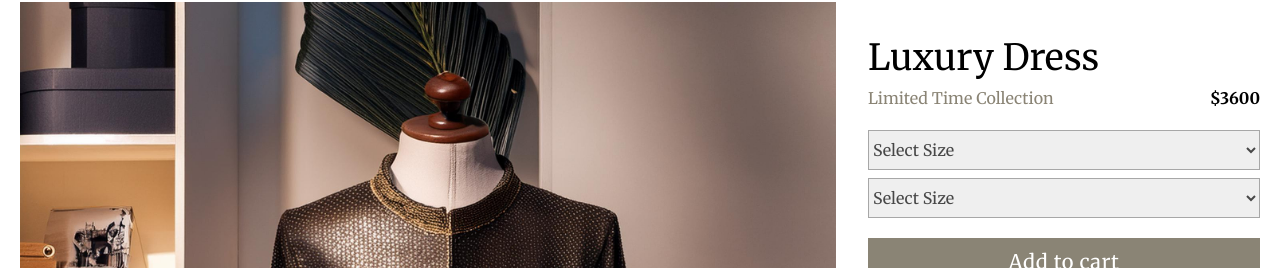
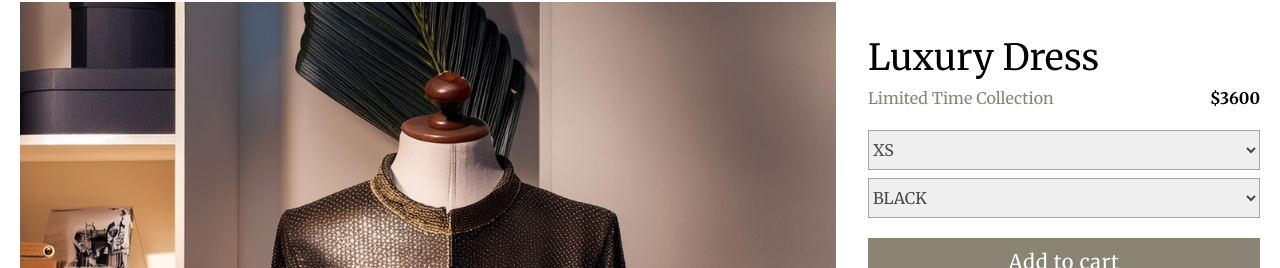
Before and after one commit to richardBoyer917/Fashion-eCommerce-Shop-in-React, a React (Vite) app: page /product/1 in a window 1280 px wide. Shown: the part 70-338 px from the top of the page. Built offline with nearby package versions, Linux system fonts and the light colour scheme; data requests are answered from the project's data file.

Commit message:
select input wrapper HOC design pattern implemented

```diff
--- a/src/components/StandardSelectInput.tsx
+++ b/src/components/StandardSelectInput.tsx
@@ -1,12 +1,22 @@
-const StandardSelectInput = () => {
+import { nanoid } from "nanoid";
+
+interface ISelectElement {
+  id: number;
+  value: string;
+}
+
+const StandardSelectInput = ({
+  selectList,
+}: {
+  selectList: ISelectElement[];
+}) => {
   return (
     <select className="w-full py-2 border-black/30 border text-black/70 outline-none">
-        <option value="0">Select Size</option>
-        <option value="1">Small</option>
-        <option value="2">Medium</option>
-        <option value="3">Large</option>
-        <option value="4">Extra Large</option>
+      {selectList &&
+        selectList.map((element: ISelectElement) => (
+          <option key={nanoid()} value={element.id}>{element.value}</option>
+        ))}
     </select>
-  )
-}
-export default StandardSelectInput
+  );
+};
+export default StandardSelectInput;
--- a/src/features/cart/cartSlice.tsx
+++ b/src/features/cart/cartSlice.tsx
@@ -14,11 +14,35 @@ export const cartSlice = createSlice({
   initialState,
   reducers: {
     addProductToTheCart: (state, action: PayloadAction<ProductInCart>) => {
-      state.productsInCart.push(action.payload);
+      const product = state.productsInCart.find(
+        (product) => product.id === action.payload.id
+      );
+      if (product) {
+        state.productsInCart = state.productsInCart.map((product) => {
+          if (product.id === action.payload.id) {
+            return {
+              ...product,
+              quantity: product.quantity + 1,
+            };
+          }
+          return product;
+        });
+      } else {
+        state.productsInCart.push(action.payload);
+      }
+    },
+    removeProductFromTheCart: (
+      state,
+      action: PayloadAction<{ id: string }>
+    ) => {
+      state.productsInCart = state.productsInCart.filter(
+        (product) => product.id !== action.payload.id
+      );
     },
   },
 });
 
-export const { addProductToTheCart } = cartSlice.actions;
+export const { addProductToTheCart, removeProductFromTheCart } =
+  cartSlice.actions;
 
 export default cartSlice.reducer;
--- a/src/pages/SingleProduct.tsx
+++ b/src/pages/SingleProduct.tsx
@@ -2,11 +2,14 @@ import { HiChevronDown } from "react-icons/hi2";
 import { Button, ProductItem, StandardSelectInput } from "../components";
 import { useParams } from "react-router-dom";
 import { useEffect, useState } from "react";
+import withSelectInputWrapper from "../utils/withSelectInputWrapper";
 
 const SingleProduct = () => {
   const [products, setProducts] = useState<Product[]>([]);
   const [singleProduct, setSingleProduct] = useState<Product | null>(null);
   const params = useParams<{ id: string }>();
+
+  const SelectInputUpgrade = withSelectInputWrapper(StandardSelectInput);
 
   useEffect(() => {
     const fetchSingleProduct = async () => {
@@ -30,8 +33,14 @@ const SingleProduct = () => {
     <div className="max-w-screen-2xl mx-auto px-5 max-[400px]:px-3">
       <div className="grid grid-cols-3 gap-x-8 max-lg:grid-cols-1">
         <div className="lg:col-span-2">
-          <img src={`/src/assets/${singleProduct?.image}`} alt={singleProduct?.title} />
-          <img src={`/src/assets/${singleProduct?.image}`} alt={singleProduct?.title} />
+          <img
+            src={`/src/assets/${singleProduct?.image}`}
+            alt={singleProduct?.title}
+          />
+          <img
+            src={`/src/assets/${singleProduct?.image}`}
+            alt={singleProduct?.title}
+          />
         </div>
         <div className="w-full flex flex-col gap-5 mt-9">
           <div className="flex flex-col gap-2">
@@ -44,8 +53,26 @@ const SingleProduct = () => {
             </div>
           </div>
           <div className="flex flex-col gap-2">
-            <StandardSelectInput />
-            <StandardSelectInput />
+            <SelectInputUpgrade
+              selectList={[
+                { id: 1, value: "XS" },
+                { id: 2, value: "SM" },
+                { id: 3, value: "M" },
+                { id: 4, value: "LG" },
+                { id: 5, value: "XL" },
+                { id: 6, value: "2XL" },
+              ]}
+            />
+            <SelectInputUpgrade
+              selectList={[
+                { id: 1, value: "BLACK" },
+                { id: 2, value: "RED" },
+                { id: 3, value: "BLUE" },
+                { id: 4, value: "WHITE" },
+                { id: 5, value: "ROSE" },
+                { id: 6, value: "GREEN" },
+              ]}
+            />
           </div>
           <div className="flex flex-col gap-3">
             <Button mode="brown" text="Add to cart" />
--- /dev/null
+++ b/src/utils/withSelectInputWrapper.tsx
@@ -0,0 +1,19 @@
+import { useState } from "react";
+
+const withSelectInputWrapper = (Component: any) => {
+  return function (props: any) {
+    const [selectValue, setSelectValue] = useState<string>(
+      props.selectList[0].value
+    );
+    return (
+      <Component
+        value={selectValue}
+        {...props}
+        onChange={(e: React.ChangeEvent<HTMLSelectElement>) =>
+          setSelectValue((prev: string) => e.target.value)
+        }
+      />
+    );
+  };
+};
+export default withSelectInputWrapper;
```
Also changed, not shown: src/pages/Cart.tsx (+106 -62 lines), src/components/index.ts (line endings or trailing spaces).
